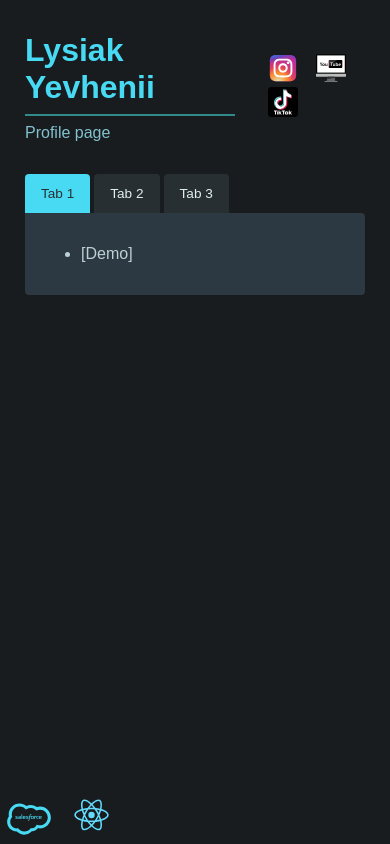
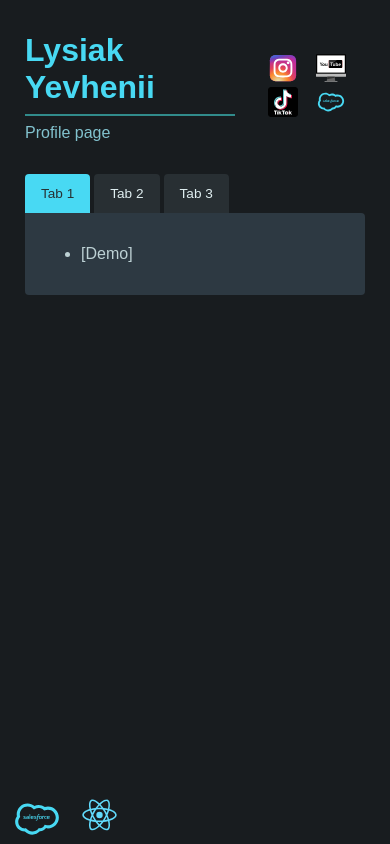
Before and after one commit to lysiak-yevhenii/lysiak-yevhenii.github.io, a React (Create React App) app: page / in a window 390 px wide. Built offline with nearby package versions, Linux system fonts and the light colour scheme.

Commit message:
Add: SF reference

```diff
--- a/src/components/MainPage/MainPage.js
+++ b/src/components/MainPage/MainPage.js
@@ -3,6 +3,7 @@ import styles from './MainPage.module.css';
 import instagram_logo from '../../instagram.svg';
 import youtube_logo from '../../youtube.svg';
 import tiktok_logo from '../../tiktok.svg';
+import salesforce_logo from '../../salesforce.svg';
 
 const content = [
   [
@@ -35,6 +36,7 @@ const MainPage = (props) => {
           <a href="https://www.instagram.com/lysiak.yevhenii/"><img style={isMobile ? { wight: "50px", height: "30px" } : { wight: "50px", height: "50px" }} src={instagram_logo} alt="Instagram Logo"></img></a>
           <a href="https://www.youtube.com/@Lysiak.Yevhenii"><img style={isMobile ? { wight: "50px", height: "30px" } : { wight: "50px", height: "50px" }} src={youtube_logo} alt="YouTube Logo"></img></a>
           <a href="https://www.tiktok.com/@jenuaz__ua"><img style={isMobile ? { wight: "50px", height: "30px" } : { wight: "50px", height: "50px" }} src={tiktok_logo} alt="TikTok Logo"></img></a>
+          <a href="https://lisyakyevhenii-dev-ed.my.site.com/"><img style={isMobile ? { wight: "50px", height: "30px" } : { wight: "50px", height: "50px" }} src={salesforce_logo} alt="SF Logo"></img></a>
         </div>
       </header>
 
--- a/src/components/Menu/Menu.js
+++ b/src/components/Menu/Menu.js
@@ -23,7 +23,7 @@ const Menu = (props) => {
           </div>
         </div>
       </div>
-      <div className={styles.panel} style={!isMobile ? { top: "88px" } : { left: "16%" }}>
+      <div className={styles.panel} style={!isMobile ? { top: "88px" } : { left: "18%" }}>
         <img className={styles['App-logo']} style={{ wight: "50px", height: "42px" }} src={react_logo} alt="React Logo" />
         <div className={styles.hidden_panel}>
           <div className={styles.display}>
--- a/src/components/Menu/Menu.module.css
+++ b/src/components/Menu/Menu.module.css
@@ -332,7 +332,7 @@
   .panel {
     position: fixed;
     bottom: 0;
-    left: 0;
+    left: 2%;
     background-color: rgba(255, 255, 255, 0.2);
     width: 15%;
     height: 50px;
```
